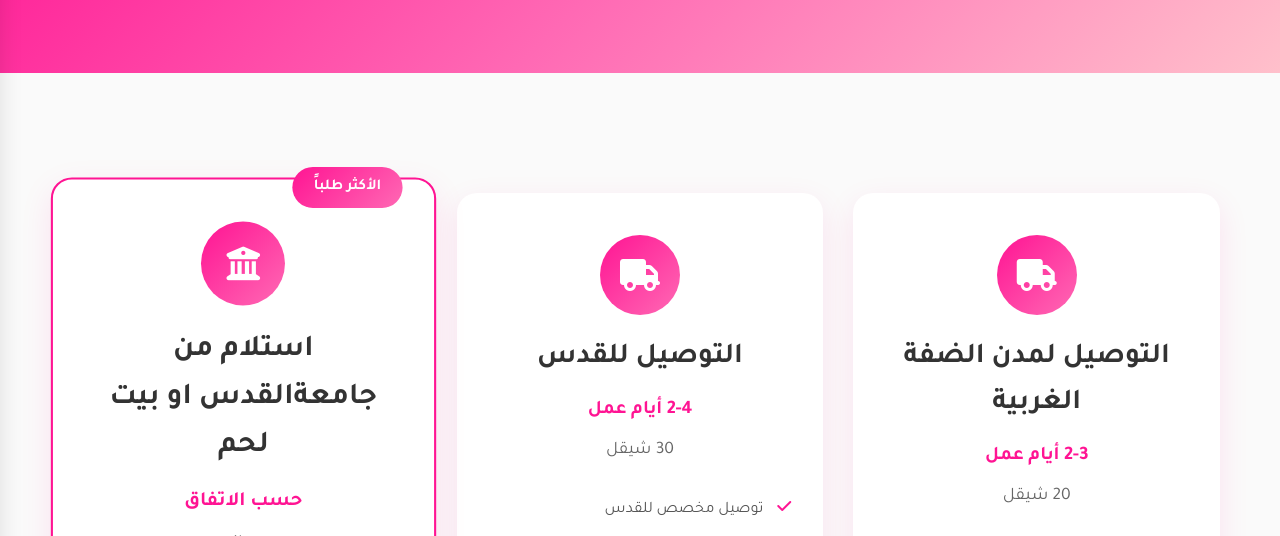
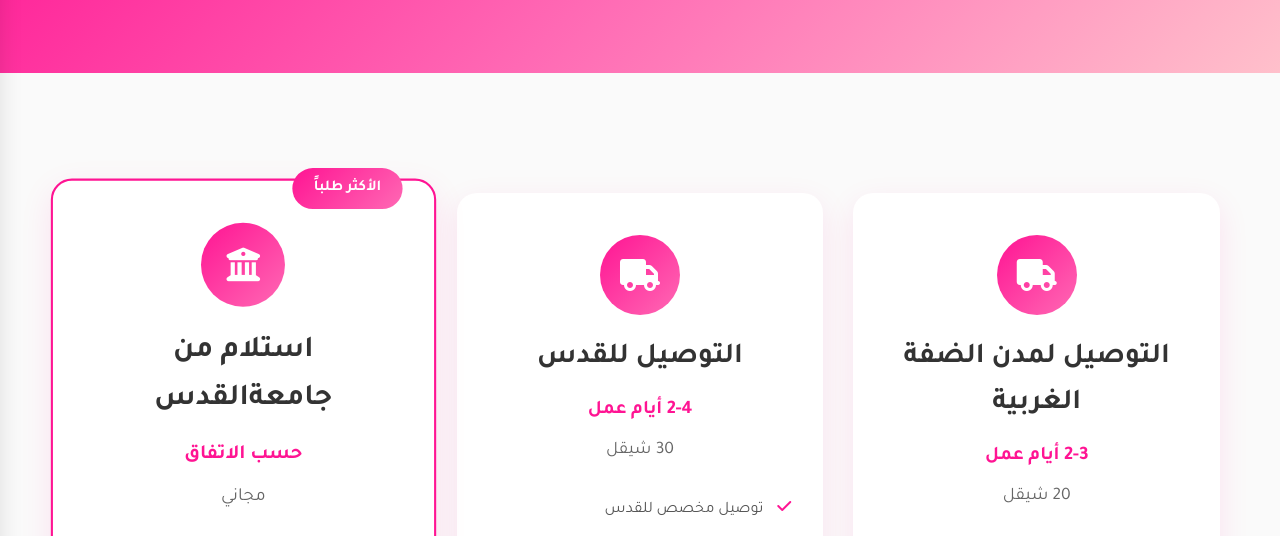
Before and after one commit to layansbeautyshop/LayansBeautyShop, a plain HTML site: page delivery.html in a window 1280 px wide. Shown: the part 184-720 px from the top of the page. Drawn offline with Linux system fonts and the light colour scheme.

Commit message:
Add files via upload

```diff
--- a/delivery.html
+++ b/delivery.html
@@ -82,7 +82,7 @@
     <div class="delivery-icon">
         <i class="fas fa-university"></i>
     </div>
-    <h3>استلام من جامعةالقدس او بيت لحم</h3>
+    <h3>استلام من جامعةالقدس</h3>
      <p class="delivery-time">حسب الاتفاق</p>
                     <p class="delivery-price">مجاني</p>
                     <ul class="delivery-features">
```
